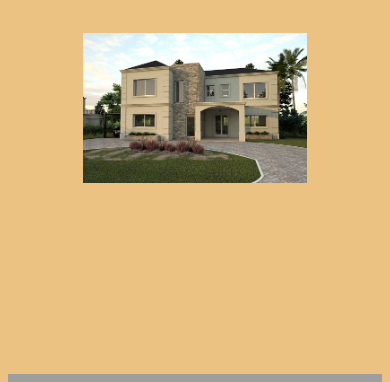
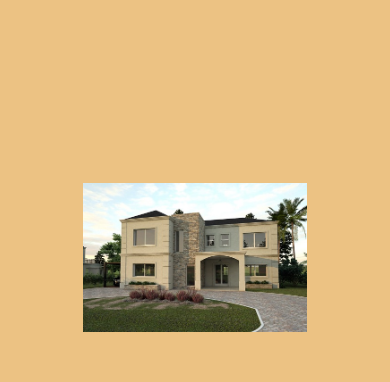
Before and after one commit to romanprs03/RP-construcciones, a plain HTML site: page index.html in a window 390 px wide. Shown: the part 62-444 px from the top of the page. Drawn offline with Linux system fonts and the light colour scheme.

Commit message:
correccion imagen para vista mobile

```diff
--- a/css/archivo.css
+++ b/css/archivo.css
@@ -45,7 +45,7 @@ body{
     background-color: #ecc283;
 }
 .erImagen{
-    margin-left: 20%; margin-right: 20%; margin-top: 10%;
+    margin-left: 20%; margin-right: 20%; margin-top: 50%; margin-bottom: 15%;
     width: 60%;
 }
 .encabezado{
```
